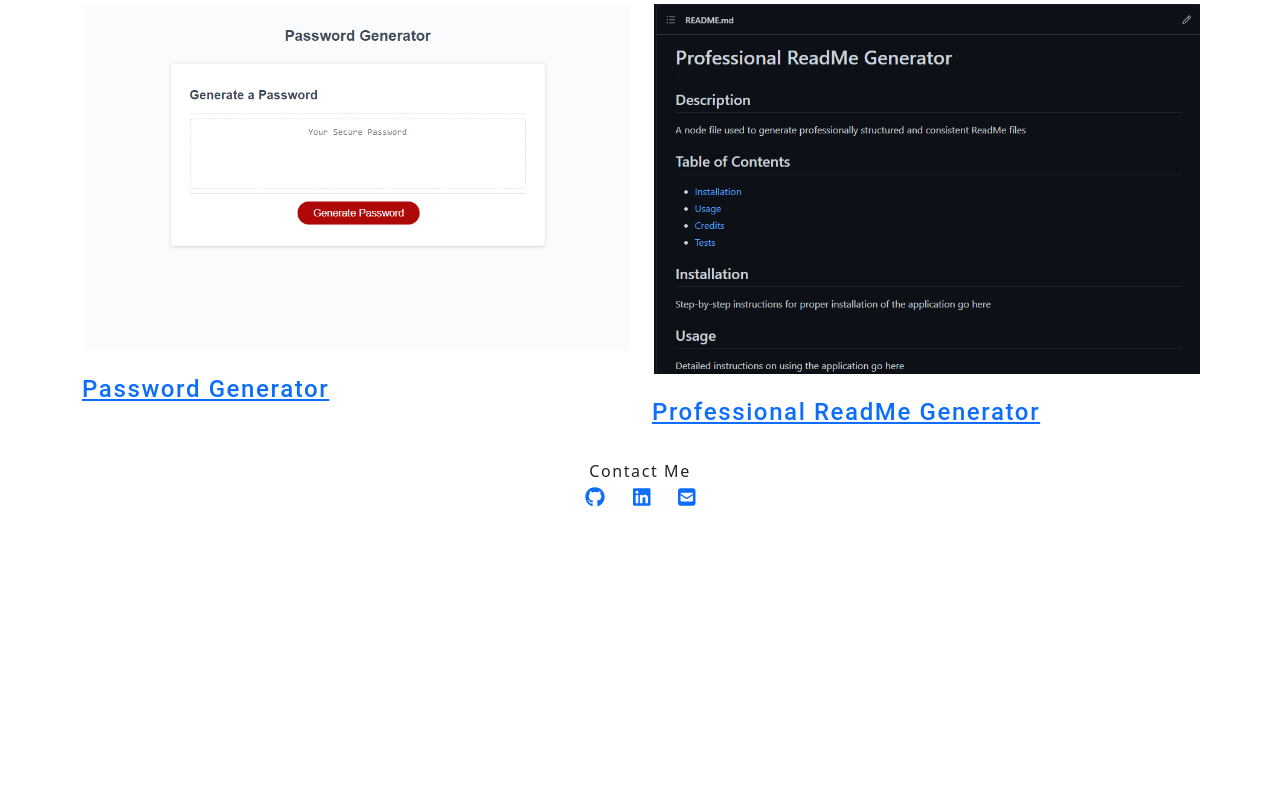
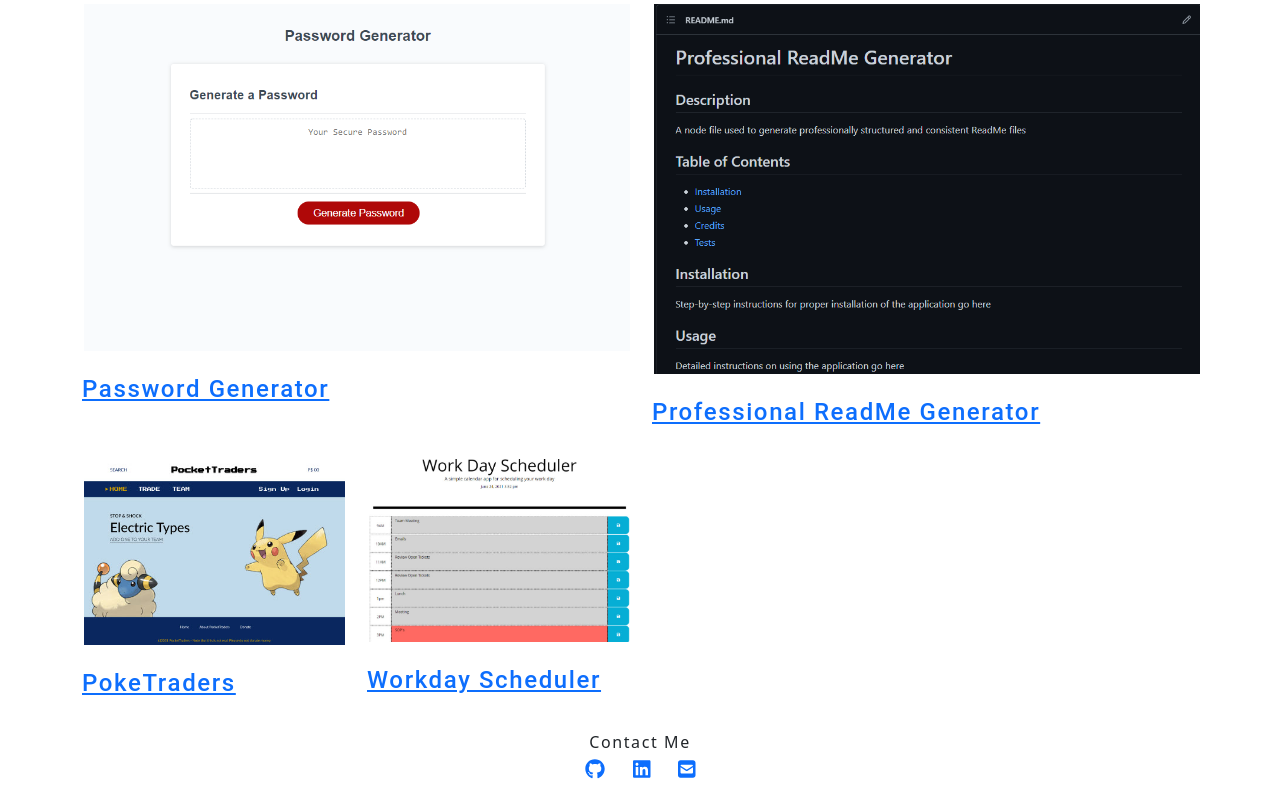
Before and after one commit to dbottoni/react-portfolio, a React (Create React App) app: page /#/portfolio in a window 1280 px wide. Shown: the part 594-1394 px from the top of the page. Before the commit the page ends 1123 px from the top, so only its background shows below. Built offline with nearby package versions, Linux system fonts and the light colour scheme.

Commit message:
add 2 more projects

```diff
--- a/src/components/Portfolio/index.js
+++ b/src/components/Portfolio/index.js
@@ -4,6 +4,8 @@ import nerdboard from '../../assets/img/nerdboard-thumb.jpg'
 import nightcap from '../../assets/img/nightcap-events-thumb.png'
 import passwordGen from '../../assets/img/password-gen-thumb.png'
 import proReadMe from '../../assets/img/pro-readme-thumb.png'
+import poketraders from '../../assets/img/poketraders-thumb.jpg'
+import workday from '../../assets/img/workday-thumb.jpg'
 
 
 function Portfolio() {
@@ -54,28 +56,28 @@ function Portfolio() {
 
                          <a href="https://github.com/dbottoni/professional-readme2" target="_blank"> <h4>Professional ReadMe Generator</h4> </a>
                     </div>
+                  <div class="w-100"></div>
 
-                     <div class="w-100"></div>
-
-                    {/* <div class="wow fadeInUp col-md-3 col-sm-6" data-wow-delay="0.8s">
+                    <div class="wow fadeInUp col-md-3 col-sm-6" data-wow-delay="0.8s">
 
                           <div class="work-thumb">
-                              <a href="images/work-3.jpg" class="image-popup">
-                                    <img src="images/work-3.jpg" class="img-responsive" alt="Photography">
+                              <a href="https://github.com/dbottoni/PokeTrader" class="image-popup">
+                                    <img src={poketraders} class="img-responsive" alt="PokeTrader" />
                               </a>
                           </div>
-                          <h4>Photography</h4>
+                         <a href="https://github.com/dbottoni/PokeTrader" target="_blank">  <h4>PokeTraders</h4> </a>
                     </div>
 
                     <div class="wow fadeInUp col-md-3 col-sm-6" data-wow-delay="0.8s">
 
                           <div class="work-thumb">
-                              <a href="images/work-4.jpg" class="image-popup">
-                                    <img src="images/work-4.jpg" class="img-responsive" alt="Cinematography">
+                              <a href="https://github.com/dbottoni/workday-scheduler" class="image-popup">
+                                    <img src={workday} class="img-responsive" alt="Workday-Scheduler" />
                               </a>
                           </div>
-                          <h4>Cinematography</h4>
-                    </div> */}
+                          <a href="https://github.com/dbottoni/workday-scheduler" traget="_blank"> <h4>Workday Scheduler</h4> </a>
+                    </div>
+                    <div class="w-100"></div>
 
                 </div>
           </div>
```
Also changed, not shown: src/assets/img/poketraders-thumb.jpg (added), src/assets/img/workday-thumb.jpg (added).
